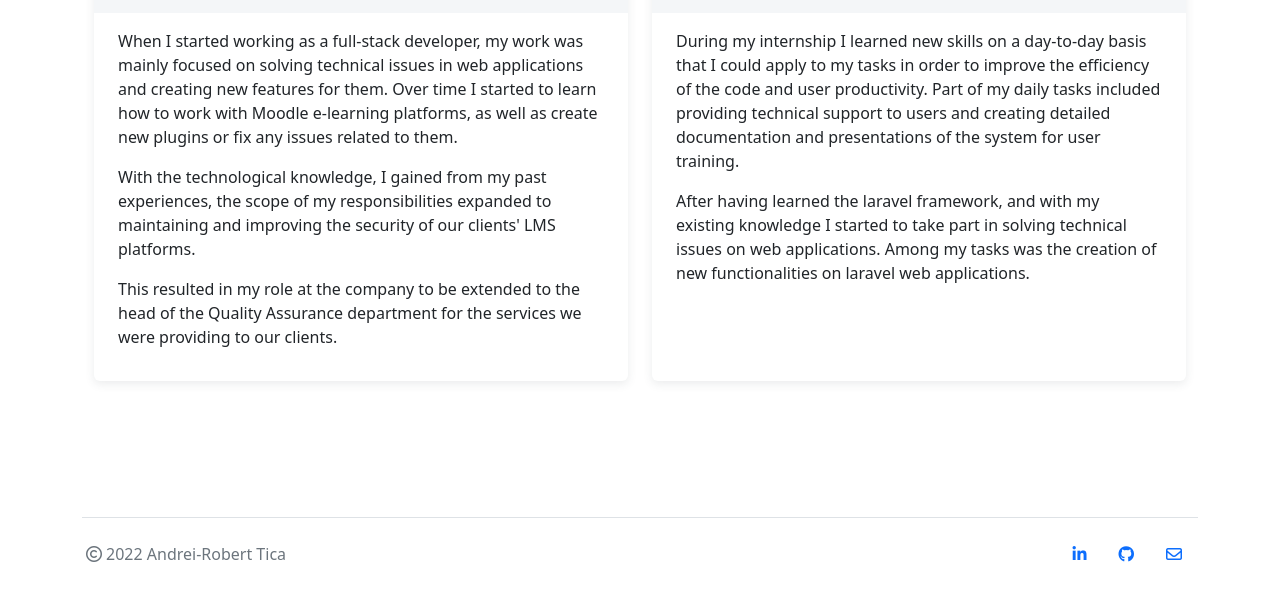
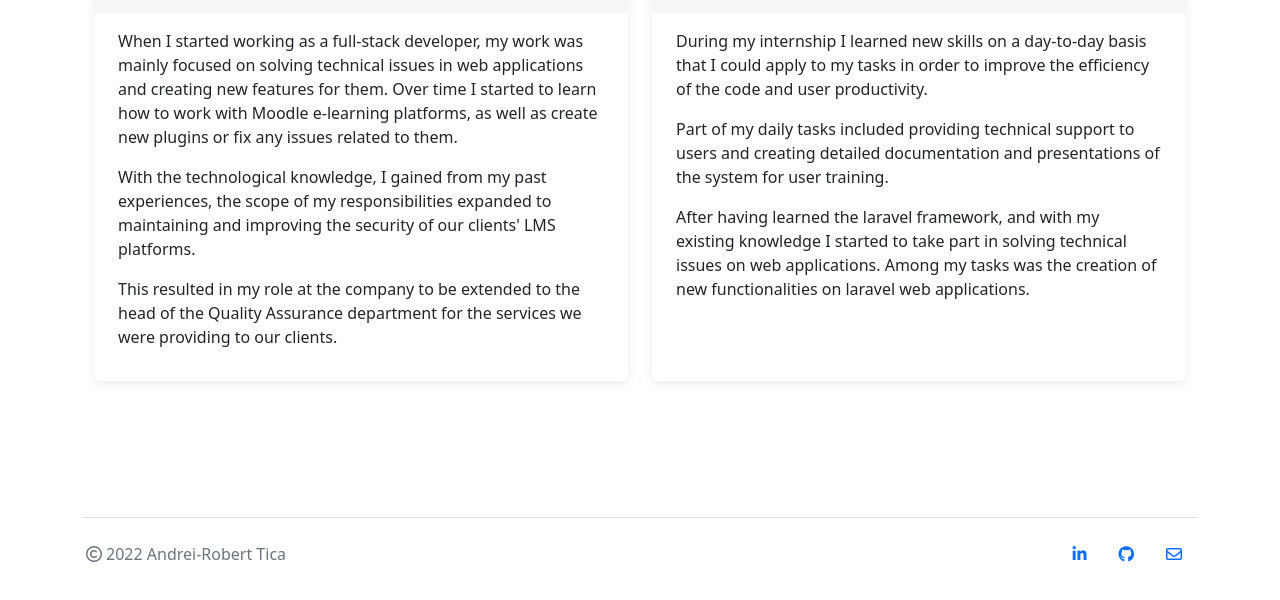
Before and after one commit to TsikaAndreas/portfolio-template, a plain HTML site: page index.html in a window 1280 px wide. Shown: the part 1522-2122 px from the top of the page. Drawn offline with Linux system fonts and the light colour scheme.

Commit message:
new experience description

```diff
--- a/index.html
+++ b/index.html
@@ -207,7 +207,8 @@
                 </div>
               </div>
               <div class="card-body px-4 py-3">
-                <p>During my internship I learned new skills on a day-to-day basis that I could apply to my tasks in order to improve the efficiency of the code and user productivity. Part of my daily tasks included providing technical support to users and creating detailed documentation and presentations of the system for user training.</p>
+                <p>During my internship I learned new skills on a day-to-day basis that I could apply to my tasks in order to improve the efficiency of the code and user productivity.</p>
+                <p>Part of my daily tasks included providing technical support to users and creating detailed documentation and presentations of the system for user training.</p>
                 <p>After having learned the laravel framework, and with my existing knowledge I started to take part in solving technical issues on web applications. Among my tasks was the creation of new functionalities on laravel web applications.</p>
               </div>
             </div>
```
